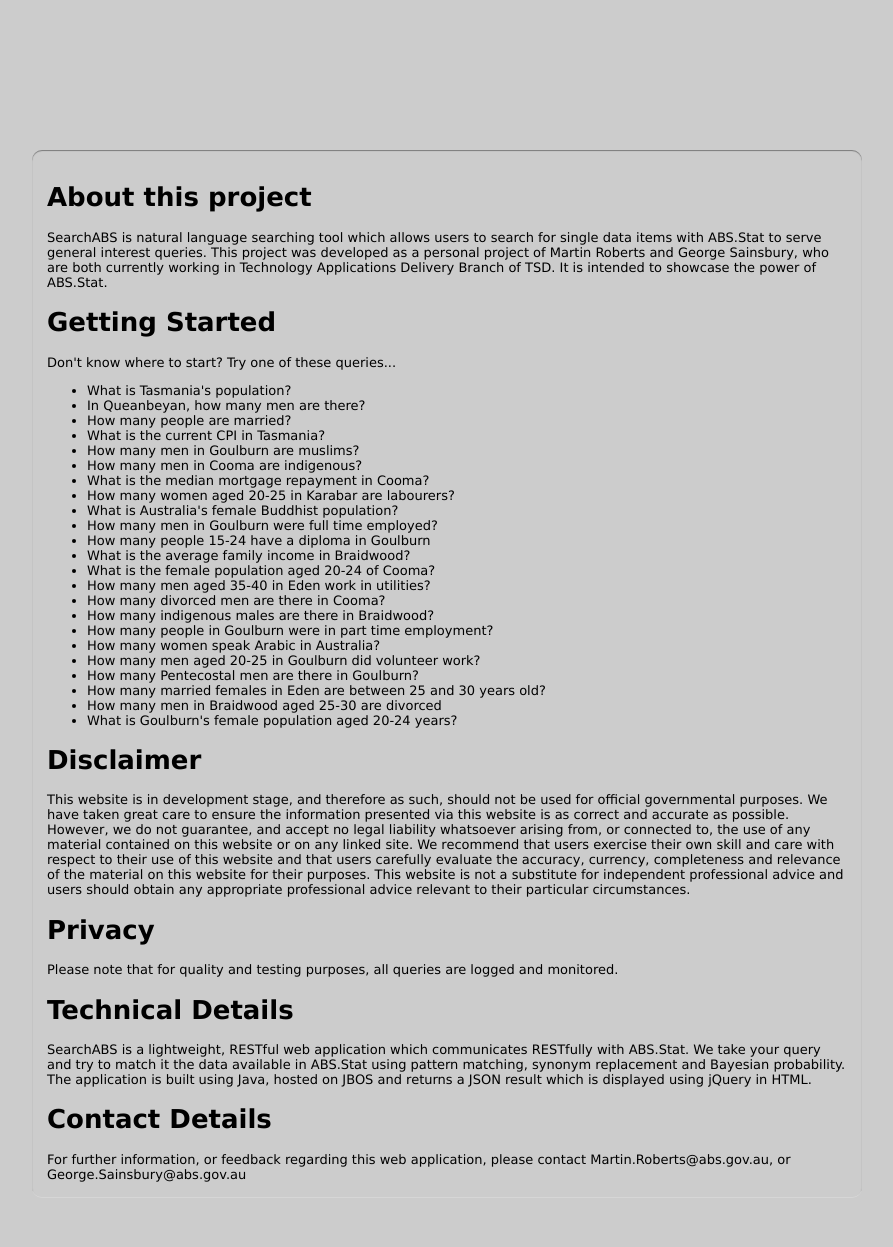
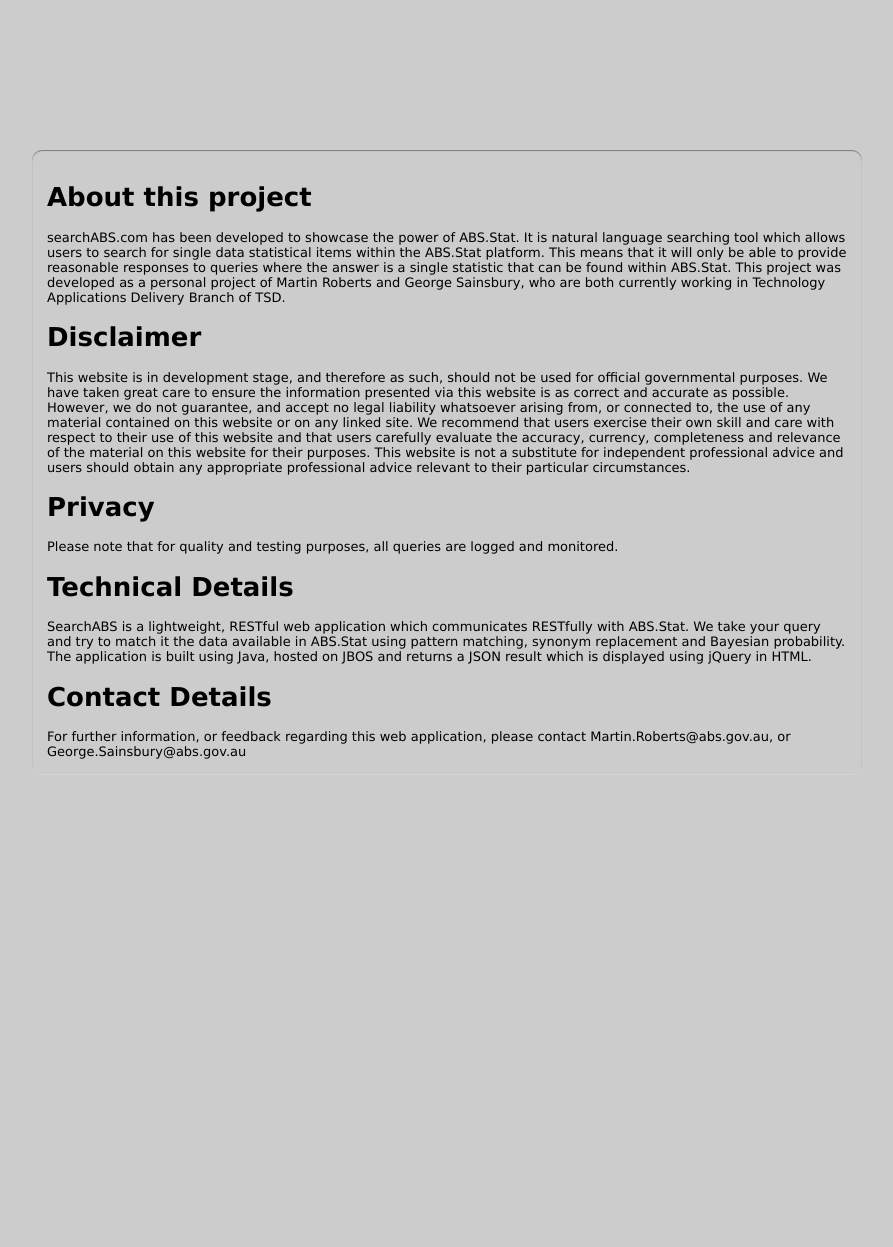
Before and after one commit to gsainsbury86/naturallanguagedotstat, a web app: page /about.html in a window 1280 px wide. Shown: the whole page, without its empty margins (193-1086 px from the left). After the commit the page ends 759 px from the top, so only its background shows below. Run offline with its HTML, style and script files only (its server is not run), Linux system fonts and the light colour scheme; data that the repository does not hold is empty.

Commit message:
ditto ditto.

```diff
--- a/src/main/webapp/about.html
+++ b/src/main/webapp/about.html
@@ -40,36 +40,10 @@
 <body>
 
 <h1> About this project </h1>
-SearchABS is natural language searching tool which allows users to search for single data items with ABS.Stat to serve general interest queries. This project was developed as a personal project of Martin Roberts and George Sainsbury, who are both currently working in Technology Applications Delivery Branch of TSD.
-It is intended to showcase the power of ABS.Stat.
-<h1>Getting Started</h1>
-Don't know where to start? Try one of these queries...
-<ul>
-<li>What is Tasmania's population?</li>
-<li>In Queanbeyan, how many men are there?</li>
-<li>How many people are married?</li>
-<li>What is the current CPI in Tasmania?</li>
-<li>How many men in Goulburn are muslims?</li>
-<li>How many men in Cooma are indigenous?</li>
-<li>What is the median mortgage repayment in Cooma?</li>
-<li>How many women aged 20-25 in Karabar are labourers?</li>
-<li>What is Australia's female Buddhist population?</li>
-<li>How many men in Goulburn were full time employed?</li>
-<li>How many people 15-24 have a diploma in Goulburn</li>
-<li>What is the average family income in Braidwood?</li>
-<li>What is the female population aged 20-24 of Cooma?</li>
-<li>How many men aged 35-40 in Eden work in utilities?</li>
-<li>How many divorced men are there in Cooma?</li>
-<li>How many indigenous males are there in Braidwood?</li>
-<li>How many people in Goulburn were in part time employment?</li>
-<li>How many women speak Arabic in Australia?</li>
-<li>How many men aged 20-25 in Goulburn did volunteer work?</li>
-<li>How many Pentecostal men are there in Goulburn?</li>
-<li>How many married females in Eden are between 25 and 30 years old?</li>
-<li>How many men in Braidwood aged 25-30 are divorced</li>
-<li>What is Goulburn's female population aged 20-24 years?</li>
-</ul>
+searchABS.com has been developed to showcase the power of ABS.Stat. It is natural language searching tool which allows users to search for single data statistical items within the ABS.Stat platform.
+This means that it will only be able to provide reasonable responses to queries where the answer is a single statistic that can be found within ABS.Stat.
 
+This project was developed as a personal project of Martin Roberts and George Sainsbury, who are both currently working in Technology Applications Delivery Branch of TSD.
 
 
 <H1> Disclaimer </H1>
--- a/src/main/webapp/index.html
+++ b/src/main/webapp/index.html
@@ -255,7 +255,7 @@
 <body>
 
 	<div id="myCanvasContainer">
-		<canvas width="800" height="600" id="myCanvas">
+		<canvas width="800" height="1200" id="myCanvas">
         Anything in here will be replaced on browsers that support the canvas element
       </canvas>
 	</div>
--- a/src/main/webapp/index.js
+++ b/src/main/webapp/index.js
@@ -17,8 +17,8 @@
 			textColour: '#808080',
 			outlineColour: '#404040',
 			reverse: false,
-			depth: 0.25,
-			maxSpeed: 0.002
+			depth: 0.33,
+			maxSpeed: 0.0001
 		},'tags');
 	});
 
```
